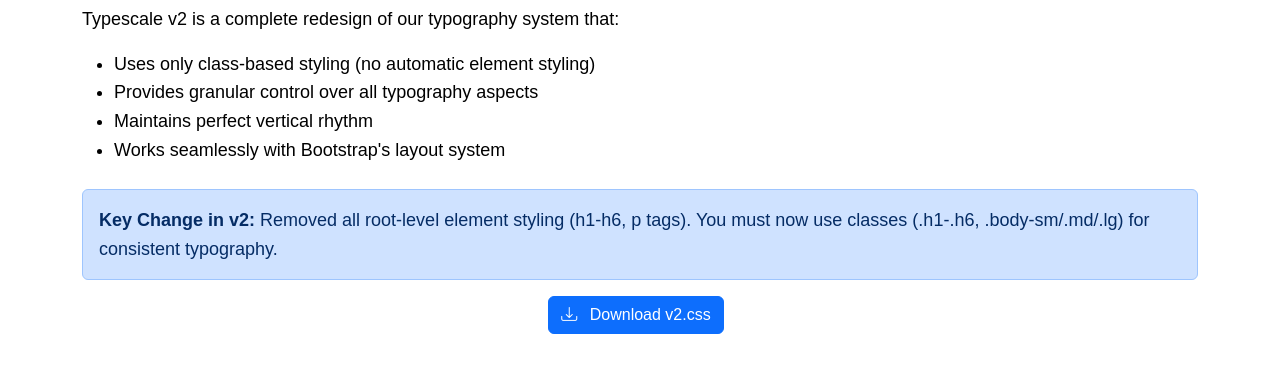
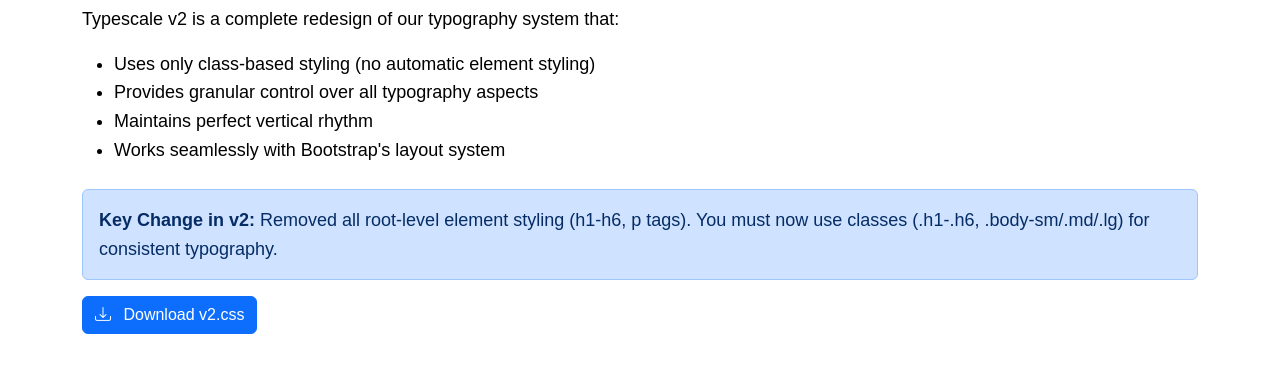
Before and after one commit to aashutoast/typescale, a plain HTML site: page index.html in a window 1280 px wide. Shown: the part 284-663 px from the top of the page. Drawn offline with nearby package versions, Linux system fonts and the light colour scheme.

Commit message:
Update index.html

```diff
--- a/index.html
+++ b/index.html
@@ -60,7 +60,7 @@
                 <strong>Key Change in v2:</strong> Removed all root-level element styling (h1-h6, p tags). You must now use classes (.h1-.h6, .body-sm/.md/.lg) for consistent typography.
             </div>
 
-            <div class="d-grid gap-2 d-md-flex justify-content-md-center mt-3">
+            <div class="d-grid gap-2 d-md-flex justify-content-md-left mt-3">
     <a href="v2.css" download="typescale-v2.css" class="btn btn-primary me-md-2">
         <i class="bi bi-download me-2"></i> Download v2.css
     </a>
```
